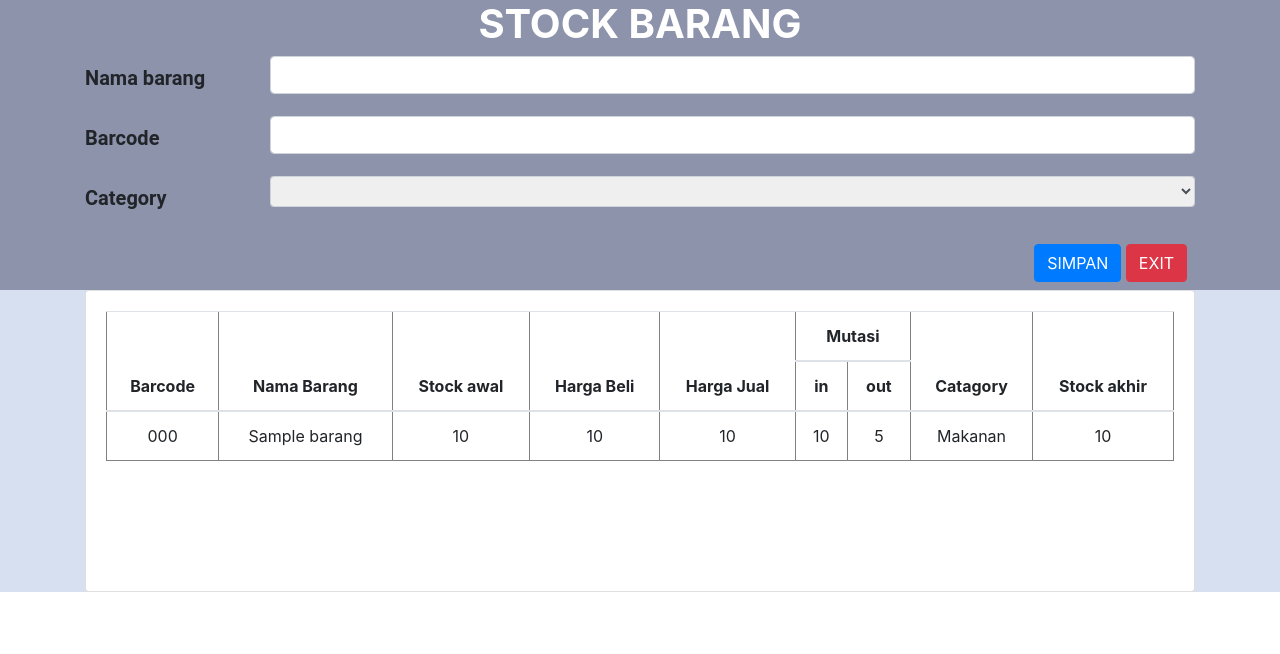
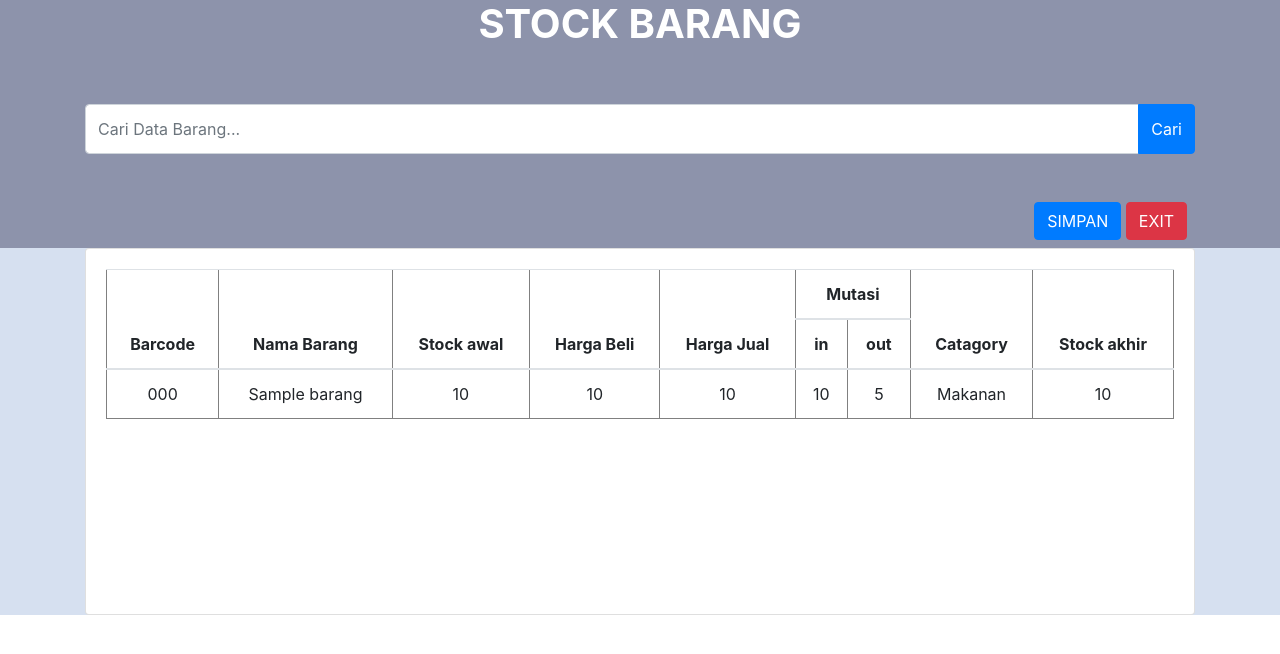
Before and after one commit to albariq1/projek, a CodeIgniter app: page /TA1/index.php/stock/index in a window 1280 px wide. Shown: the top 654 px of the page. Run offline with CodeIgniter, Linux system fonts and the light colour scheme; tables that the repository leaves empty or names only in its code hold one stand-in row (values such as "Sample post"); lists and menus that the app fills with data are empty.

Commit message:
menambahkan searching di bagian stock

```diff
--- a/application/controllers/Stock.php
+++ b/application/controllers/Stock.php
@@ -12,6 +12,9 @@ class Stock extends CI_Controller
     {
         $data['judul'] = 'Stock';
         $data['tb_barang'] = $this->Stock_model->getAlltb_barang();
+        if ($this->input->post('keyword')) {
+            $data['tb_barang'] = $this->Stock_model->cari_data_barang();
+        }
         $this->load->view('layout/header', $data);
         $this->load->view('stock/stock_v', $data);
         $this->load->view('layout/footer');
--- a/application/models/Data_user_model.php
+++ b/application/models/Data_user_model.php
@@ -6,4 +6,10 @@ class Data_user_model extends CI_Model
     {
         return $query = $this->db->get('tb_pegawai')->result_array();
     }
+    public function hapus_data_user($id)
+    {
+
+        $this->db->where('id', $id);
+        $this->db->delete('tb_pegawai');
+    }
 }
--- a/application/models/Stock_model.php
+++ b/application/models/Stock_model.php
@@ -6,4 +6,12 @@ class Stock_model extends CI_Model
     {
         return $query = $this->db->get('tb_barang')->result_array();
     }
+    public function cari_data_barang()
+    {
+        $keyword = $this->input->post('keyword', true);
+        $this->db->like('nama_barang', $keyword);
+        $this->db->or_like('barcode', $keyword);
+        // $this->db->or_like('catagory', $keyword);
+        return $this->db->get('tb_barang')->result_array();
+    }
 }
--- a/application/views/stock/stock_v.php
+++ b/application/views/stock/stock_v.php
@@ -6,33 +6,19 @@
             </div>
         </div>
         <div class="row">
-            <div class="col">
-                <div class="form-group row">
-                    <label for="Namabarang" class="col-sm-2 col-form-label nb">Nama barang</label>
-                    <div class="col-sm-10">
-                        <input type="text" class="form-control" id="nama_bar">
+            <div class="col-lg-12 justify-content-center mt-5">
+                <form action="" method="POST">
+                    <div class="input-group">
+                        <input type="text" class="form-control float-right" placeholder="Cari Data Barang..." name="keyword" style="height: 50px;">
+                        <div class="input-group-append">
+                            <button class="btn btn-primary" type="submit">Cari</button>
+                        </div>
                     </div>
-                </div>
-                <div class="form-group row">
-                    <label for="Barcode" class="col-sm-2 col-form-label barcode">Barcode</label>
-                    <div class="col-sm-10">
-                        <input type="text" class="form-control" id="nama_bar">
-                    </div>
-                </div>
-                <div class="form-group row">
-                    <label for="Namabarang" class="col-sm-2 col-form-label cat">Category</label>
-                    <div class="col-sm-10">
-                        <select class="form-control form-control-sm">
-                            <option></option>
-                            <option></option>
-                            <option></option>
-                        </select>
-                    </div>
-                </div>
+                </form>
             </div>
         </div>
         <div class="row text-right">
-            <div class="col m-2">
+            <div class="col m-2 mt-5">
                 <button type="button" class="btn btn-primary">SIMPAN</button>
                 <a href="<?php echo base_url('Dashboard') ?>">
                     <button type="button" class="btn btn-danger">EXIT</button>
--- a/assets/css/Style.css
+++ b/assets/css/Style.css
@@ -249,7 +249,7 @@
 }
 
 .stock-barang {
-	height: 300px;
+	height: 365px;
 	overflow: scroll;
 }
 
@@ -346,8 +346,13 @@
 
 /* data user */
 
-.data-userrr {
-	height: 380px;
+/* .tablell {
+	height: 500px;
+	overflow: scroll;
+} */
+
+.data-userr1 {
+	height: 345px;
 	overflow: scroll;
 
 }
```
Also changed, not shown: application/controllers/Data_user.php (+10 -0 lines), application/views/data_user/data_user_v.php (+14 -6 lines).
